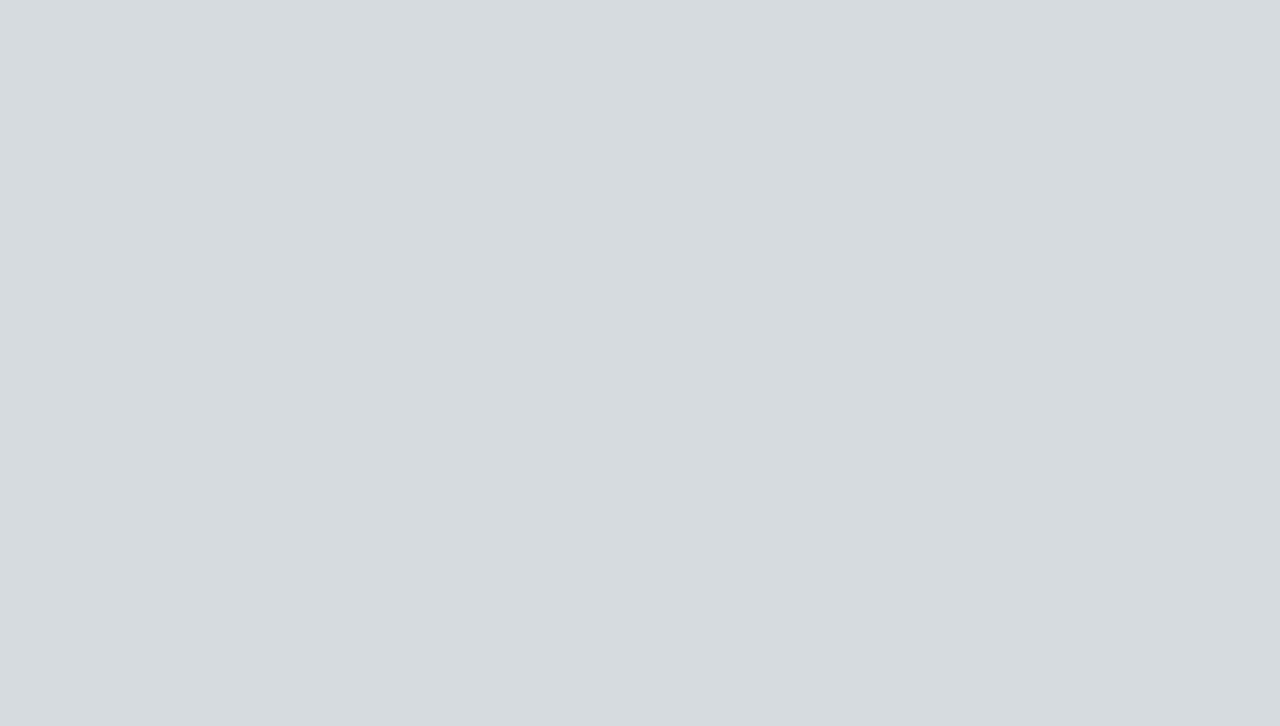
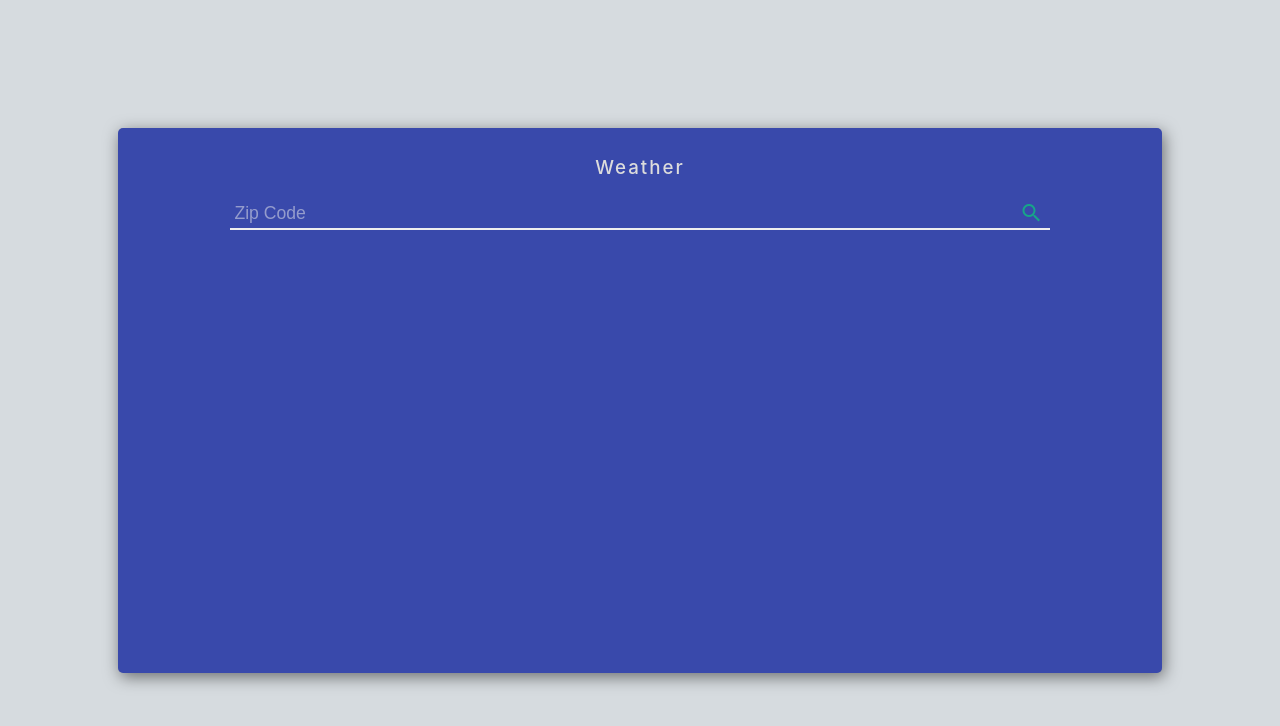
Before and after one commit to hilalguvenc/weather-app, a React (Create React App) app: page / in a window 1280 px wide. Shown: the top 726 px of the page. Built offline with nearby package versions, Linux system fonts and the light colour scheme.

Commit message:
WeatherContainer component added

```diff
--- a/public/index.html
+++ b/public/index.html
@@ -10,34 +10,12 @@
       content="Web site created using create-react-app"
     />
     <link rel="apple-touch-icon" href="%PUBLIC_URL%/logo192.png" />
-    <!--
-      manifest.json provides metadata used when your web app is installed on a
-      user's mobile device or desktop. See https://developers.google.com/web/fundamentals/web-app-manifest/
-    -->
+    <link href="https://fonts.googleapis.com/icon?family=Material+Icons" rel="stylesheet">
     <link rel="manifest" href="%PUBLIC_URL%/manifest.json" />
-    <!--
-      Notice the use of %PUBLIC_URL% in the tags above.
-      It will be replaced with the URL of the `public` folder during the build.
-      Only files inside the `public` folder can be referenced from the HTML.
-
-      Unlike "/favicon.ico" or "favicon.ico", "%PUBLIC_URL%/favicon.ico" will
-      work correctly both with client-side routing and a non-root public URL.
-      Learn how to configure a non-root public URL by running `npm run build`.
-    -->
     <title>React App</title>
   </head>
   <body>
     <noscript>You need to enable JavaScript to run this app.</noscript>
     <div id="root"></div>
-    <!--
-      This HTML file is a template.
-      If you open it directly in the browser, you will see an empty page.
-
-      You can add webfonts, meta tags, or analytics to this file.
-      The build step will place the bundled scripts into the <body> tag.
-
-      To begin the development, run `npm start` or `yarn start`.
-      To create a production bundle, use `npm run build` or `yarn build`.
-    -->
   </body>
 </html>
--- a/src/components/App.jsx
+++ b/src/components/App.jsx
@@ -1,10 +1,11 @@
-import React from 'react'
+import React from "react";
 import "../styles/App.css";
+import WeatherContainer from "../components/WeatherContainer";
 
 export default function App() {
-    return (
-        <div className="app-container">
-
-        </div>
-    )
+  return (
+    <div className="app-container">
+      <WeatherContainer />
+    </div>
+  );
 }
--- a/src/components/WeatherContainer.jsx
+++ b/src/components/WeatherContainer.jsx
@@ -0,0 +1,16 @@
+import React from "react";
+
+function WeatherContainer() {
+  return (
+    <div className="weather-container">
+      <header className="weather-header">
+        <h3>Weather</h3>
+        <div>
+          <input placeholder="Zip Code" className="search-input" />
+          <button className="material-icons">search</button>
+        </div>
+      </header>
+    </div>
+  );
+}
+export default WeatherContainer;
--- a/src/styles/App.css
+++ b/src/styles/App.css
@@ -1,13 +1,55 @@
-body{
+body {
   background: #d6dbdf;
   box-sizing: border-box;
   color: #dcdcdc;
   margin: 0;
   padding: 0;
 }
-.app-container{
+.app-container {
   display: flex;
   flex-direction: column;
   justify-content: center;
+  align-items: center;
   height: 100vh;
 }
+.weather-container {
+  background: #3949ab;
+  box-shadow: 2px 4px 16px 0 rgba(0, 0, 0, 0.5);
+  height: 525px;
+  width: 80%;
+  border-radius: 5px;
+  padding: 10px;
+}
+.weather-header h3 {
+  font-size: 1.4 rem;
+  font-weight: 500;
+  letter-spacing: 2px;
+  text-align: center;
+}
+.weather-header div {
+  display: flex;
+  border-bottom: 2px solid #eee;
+  width: 80%;
+  margin: auto;
+}
+.weather-header button {
+  border: none;
+  background: transparent;
+  color: #17a589;
+  cursor: pointer;
+  outline: none;
+}
+.search-input {
+  background: transparent;
+  border: none;
+  padding: 4px;
+  outline: none;
+  width: 100%;
+  color: #d5d8dc;
+  font-size: 1.2rem;
+}
+.search-input::-webkit-input-placeholder {
+  font-size: 1.1rem;
+  color: #eee;
+  opacity: 0.5;
+}
```
Lines whose indentation alone changed are shown as unchanged.
